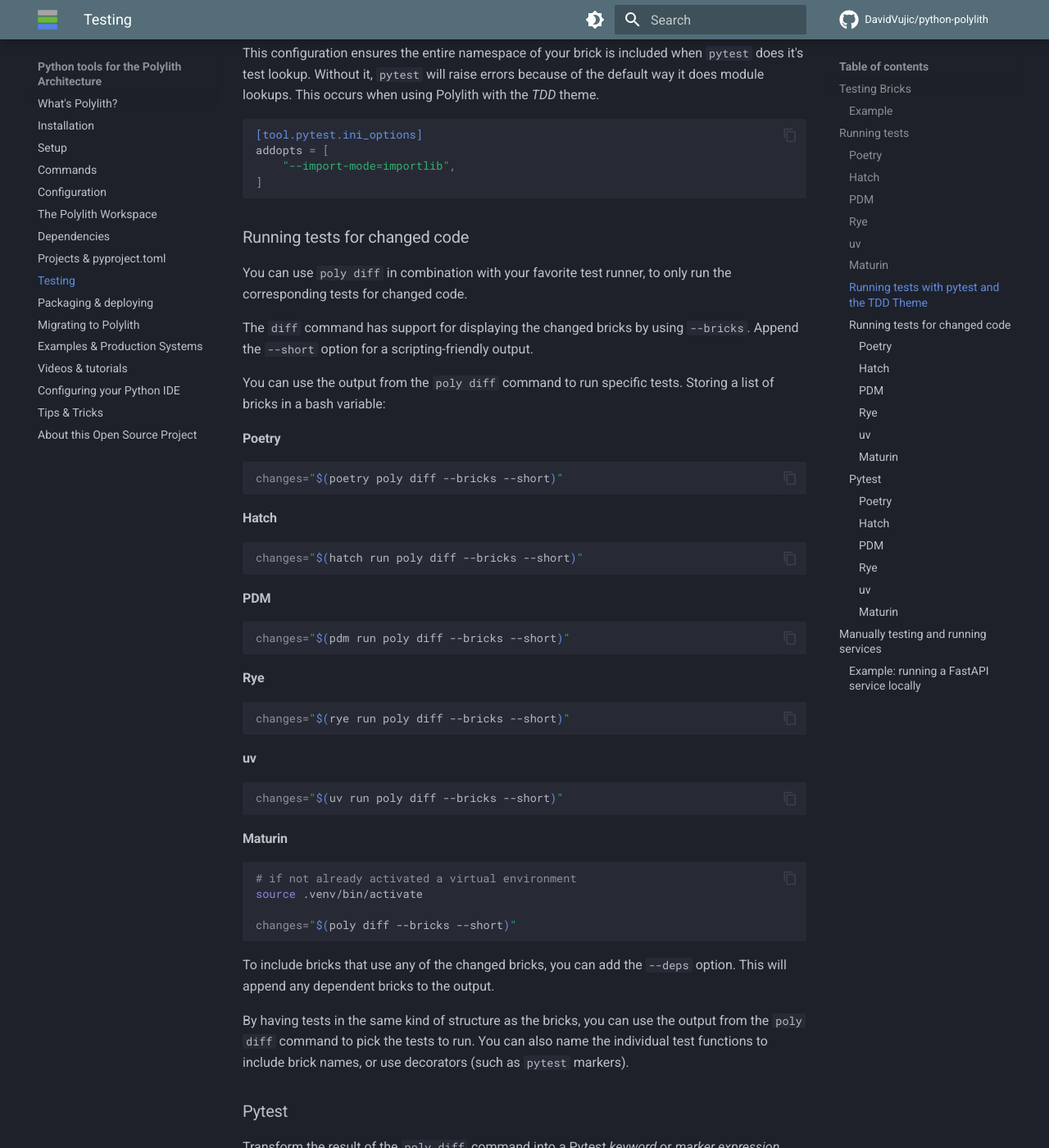
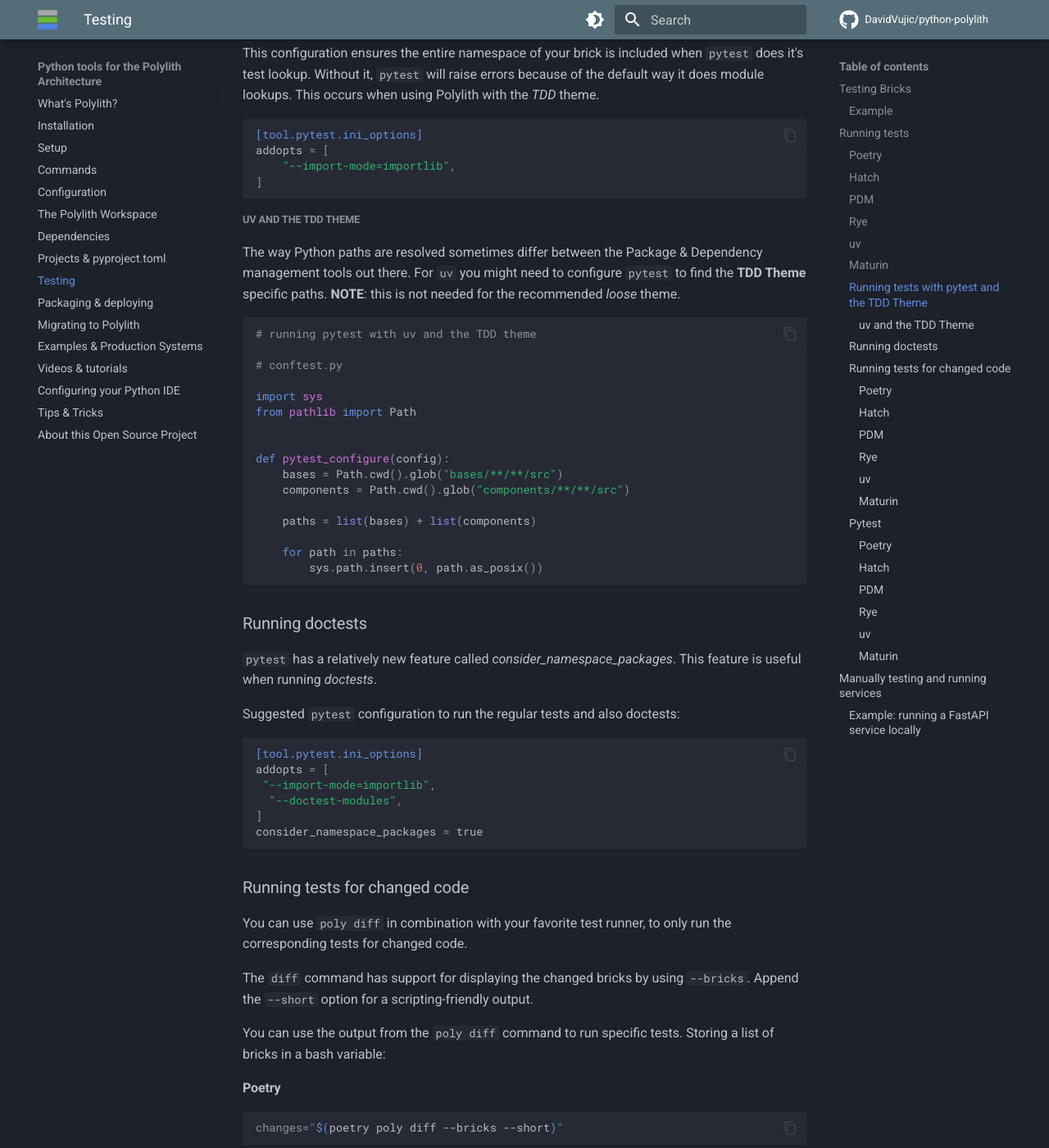
Before and after one commit to DavidVujic/python-polylith-docs, an MkDocs documentation site: the page built from docs/testing.md, in a window 1280 px wide and 1400 px high, scrolled down 1492 px. Shown: the whole window at 82% size. Built offline with MkDocs 1.6.1 and Material for MkDocs 9.7.7, drawn with Linux system fonts in a browser that asks for light colours; comment, search, counter and statistics services are not loaded.

Commit message:
docs: add uv and doctest suggested configuration and setup (#20)

````diff
--- a/docs/testing.md
+++ b/docs/testing.md
@@ -67,6 +67,46 @@
     "--import-mode=importlib",
 ]
 ```
+
+##### uv and the TDD Theme
+The way Python paths are resolved sometimes differ between the Package & Dependency management tools
+out there. For `uv` you might need to configure `pytest` to find the __TDD Theme__ specific paths.
+__NOTE__: this is not needed for the recommended _loose_ theme.
+
+``` python
+# running pytest with uv and the TDD theme
+
+# conftest.py
+
+import sys
+from pathlib import Path
+
+
+def pytest_configure(config):
+    bases = Path.cwd().glob("bases/**/**/src")
+    components = Path.cwd().glob("components/**/**/src")
+
+    paths = list(bases) + list(components)
+
+    for path in paths:
+        sys.path.insert(0, path.as_posix())
+```
+
+### Running doctests
+`pytest` has a relatively new feature called _consider_namespace_packages_.
+This feature is useful when running _doctests_.
+
+Suggested `pytest` configuration to run the regular tests and also doctests:
+
+``` toml
+[tool.pytest.ini_options]
+addopts = [
+ "--import-mode=importlib",
+  "--doctest-modules",
+]
+consider_namespace_packages = true
+```
+
 
 ### Running tests for changed code
 You can use `poly diff` in combination with your favorite test runner,
````
